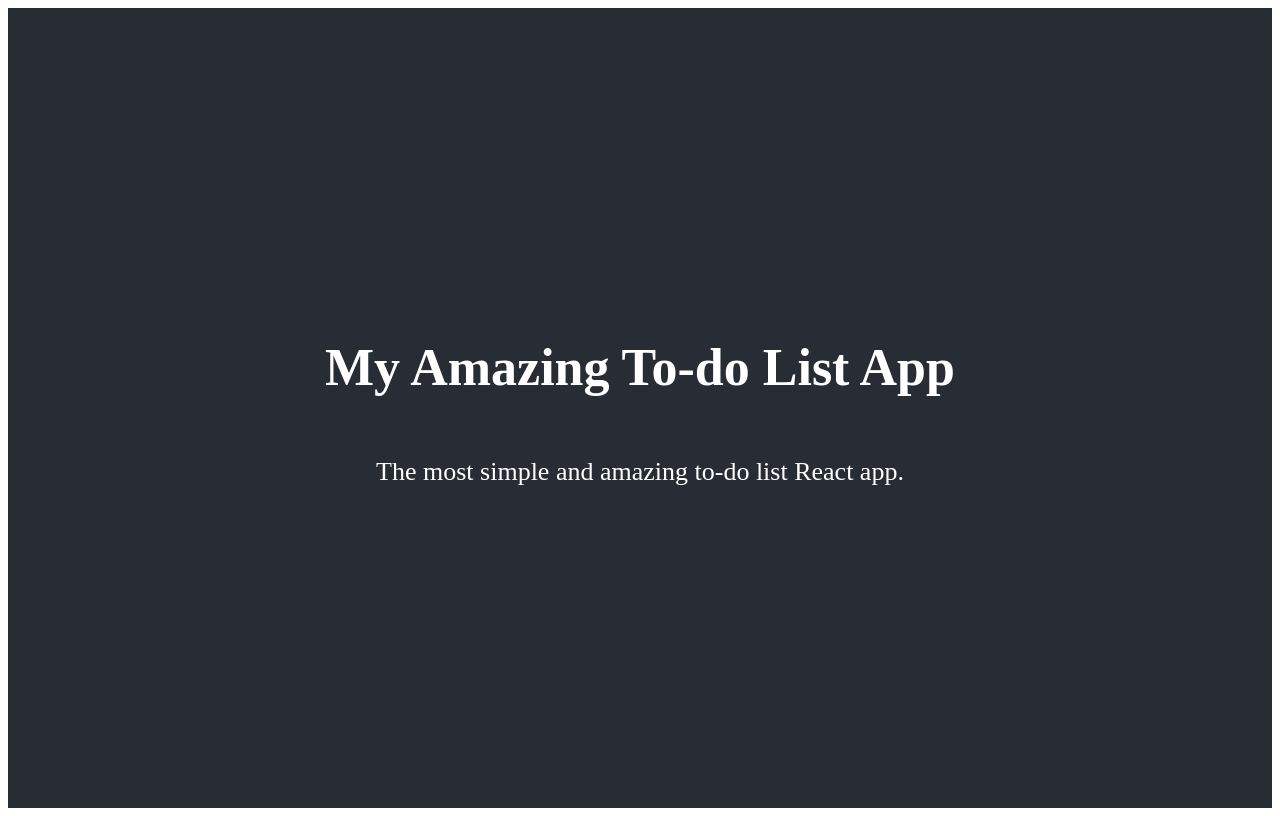
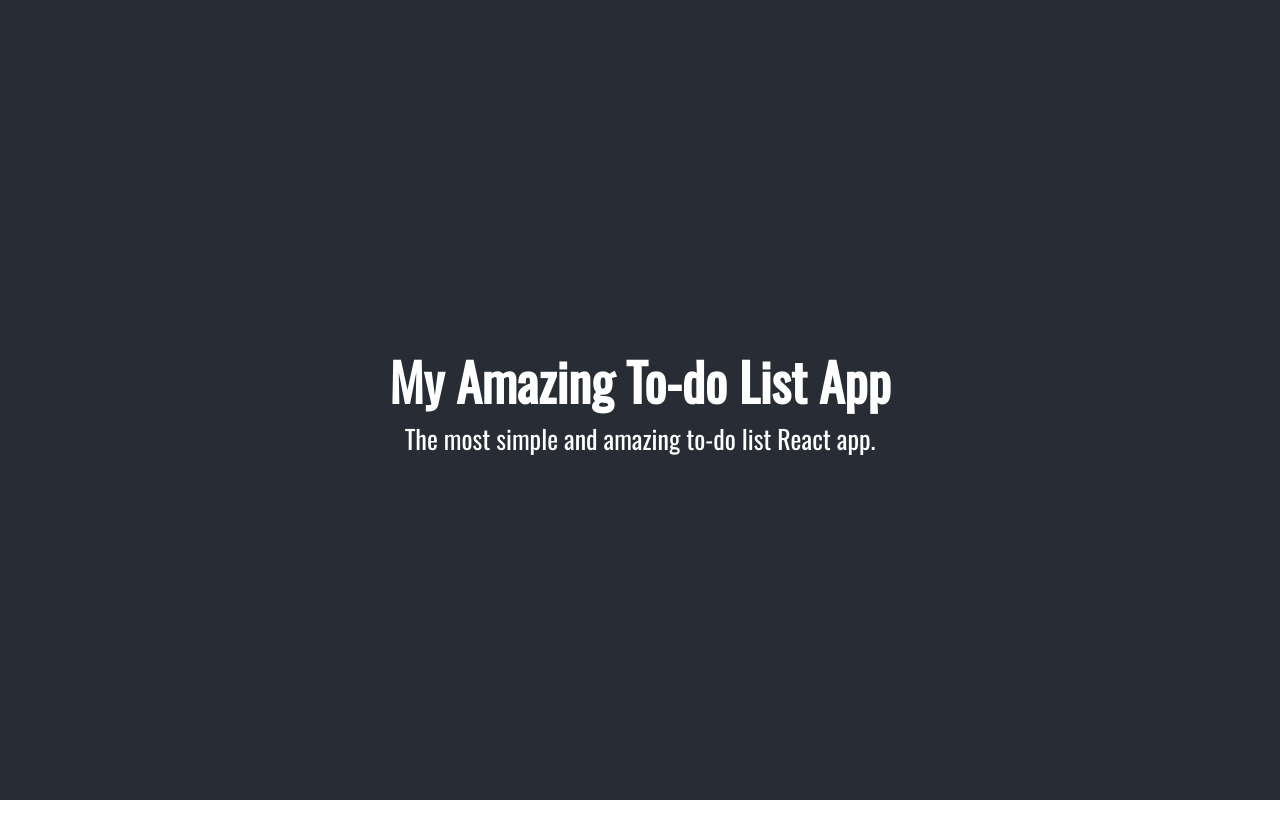
Before and after one commit to camniev/FCB-React-AWS, a React app: page / in a window 1280 px wide. Built offline with nearby package versions, Linux system fonts and the light colour scheme.

Commit message:
Integrate Google Fonts API

```diff
--- a/src/index.css
+++ b/src/index.css
@@ -1,3 +1,15 @@
+@import url('https://fonts.googleapis.com/css2?family=Oswald&display=swap');
+
+* {
+    margin: 0;
+    padding: 0;
+    box-sizing: border-box;
+}
+
+body {
+    font-family: 'Oswald', sans-serif;
+}
+
 .app {
     text-align: center;
 }
```
